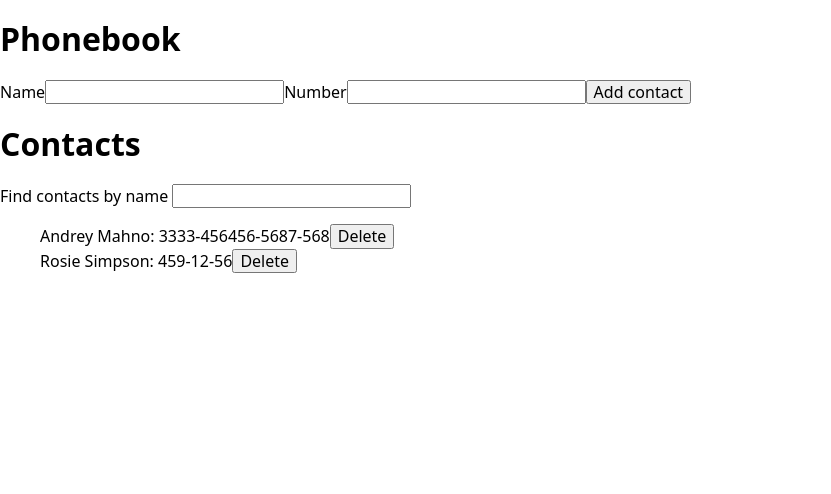
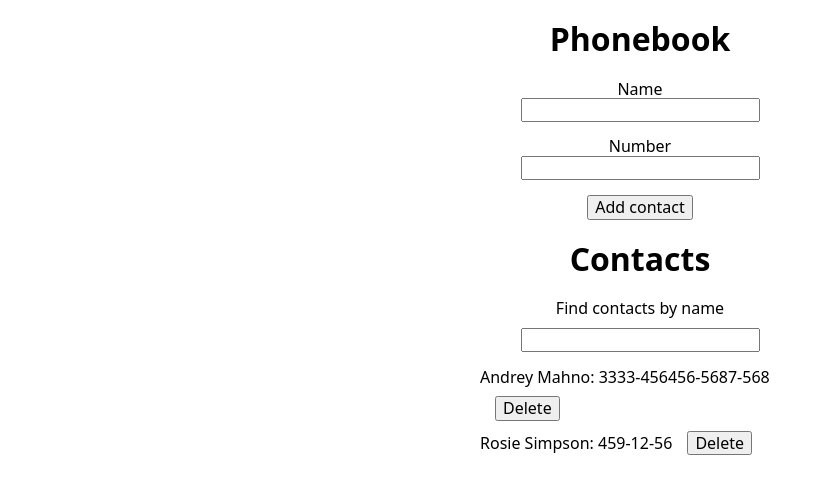
Before and after one commit to AnatoliyIliev/react-type_script, a React (Create React App) app: page / in a window 1280 px wide. Shown: the top 494 px of the page, without its empty margins (0-831 px from the left). Built offline with nearby package versions, Linux system fonts and the light colour scheme.

Commit message:
feat: Pnobook.css

```diff
--- a/src/02-phonebook/ContactForm/ContactForm.tsx
+++ b/src/02-phonebook/ContactForm/ContactForm.tsx
@@ -1,4 +1,5 @@
 import { Component } from 'react';
+import '../Phonebook.css';
 
 interface IProps {
   onSubmitForm: (state: { name: string; number: string }) => void;
@@ -45,10 +46,11 @@ class ContactForm extends Component<IProps, IState> {
   render() {
     const { name, number } = this.state;
     return (
-      <form onSubmit={this.handleSubmit}>
-        <label>
+      <form className="form" onSubmit={this.handleSubmit}>
+        <label className="form_contact">
           Name
           <input
+            className="form_contact-input"
             type="text"
             name="name"
             value={name}
@@ -58,9 +60,10 @@ class ContactForm extends Component<IProps, IState> {
             required
           />
         </label>
-        <label>
+        <label className="form_contact">
           Number
           <input
+            className="form_contact-input"
             type="tel"
             name="number"
             value={number}
@@ -70,7 +73,9 @@ class ContactForm extends Component<IProps, IState> {
             required
           />
         </label>
-        <button type="submit">Add contact</button>
+        <button className="form_contact-button" type="submit">
+          Add contact
+        </button>
       </form>
     );
   }
--- a/src/02-phonebook/ContactList/ContactList.tsx
+++ b/src/02-phonebook/ContactList/ContactList.tsx
@@ -1,3 +1,4 @@
+import '../Phonebook.css';
 import { nanoid } from 'nanoid';
 
 interface IProps {
@@ -12,11 +13,15 @@ interface IProps {
 const ContactList = ({ contacts, onDeleteContact }: IProps) => {
   return (
     <div>
-      <ul>
+      <ul className="contact_list">
         {contacts.map(({ id, name, number }) => (
           <li key={nanoid()}>
             {name}: {number}
-            <button type="button" onClick={() => onDeleteContact(id)}>
+            <button
+              className="contact_list-button"
+              type="button"
+              onClick={() => onDeleteContact(id)}
+            >
               Delete
             </button>
           </li>
--- a/src/02-phonebook/Filter/Filter.tsx
+++ b/src/02-phonebook/Filter/Filter.tsx
@@ -1,3 +1,5 @@
+import '../Phonebook.css';
+
 interface IProps {
   value: string;
   onChangeFilter: (event: React.FormEvent<HTMLInputElement>) => void;
@@ -5,9 +7,14 @@ interface IProps {
 
 const Filter = ({ value, onChangeFilter }: IProps) => {
   return (
-    <label>
+    <label className="find_contact">
       Find contacts by name{' '}
-      <input type="text" value={value} onChange={onChangeFilter} />
+      <input
+        className="find_contact-input"
+        type="text"
+        value={value}
+        onChange={onChangeFilter}
+      />
     </label>
   );
 };
--- /dev/null
+++ b/src/02-phonebook/Phonebook.css
@@ -0,0 +1,43 @@
+h1 {
+  text-align: center;
+}
+
+.phonebook {
+  display: block;
+  width: 400px;
+  margin: 0 auto;
+}
+
+.form_contact {
+  display: block;
+  text-align: center;
+}
+
+.form_contact-input {
+  display: block;
+  margin: 0 auto;
+  margin-bottom: 15px;
+}
+
+.form_contact-button {
+  display: flex;
+  margin: 0 auto;
+  cursor: pointer;
+}
+
+.find_contact {
+  display: block;
+  text-align: center;
+}
+
+.find_contact-input {
+  display: block;
+  margin: 0 auto;
+  margin-top: 10px;
+}
+
+.contact_list-button {
+  margin-left: 15px;
+  margin-top: 10px;
+  list-style: auto;
+}
--- a/src/Phonebook.tsx
+++ b/src/Phonebook.tsx
@@ -4,6 +4,7 @@ import Filter from './02-phonebook/Filter';
 import ContactList from './02-phonebook/ContactList';
 import initialContacts from './02-phonebook/initialContacts.json';
 import { nanoid } from 'nanoid';
+import './02-phonebook/Phonebook.css';
 
 interface IState {
   contacts: {
@@ -62,7 +63,7 @@ class Phonebook extends Component<{}, IState> {
     const { filter } = this.state;
 
     return (
-      <div>
+      <div className="phonebook">
         <h1>Phonebook</h1>
         <ContactForm onSubmitForm={this.submitForm} />
         <h1>Contacts</h1>
```
